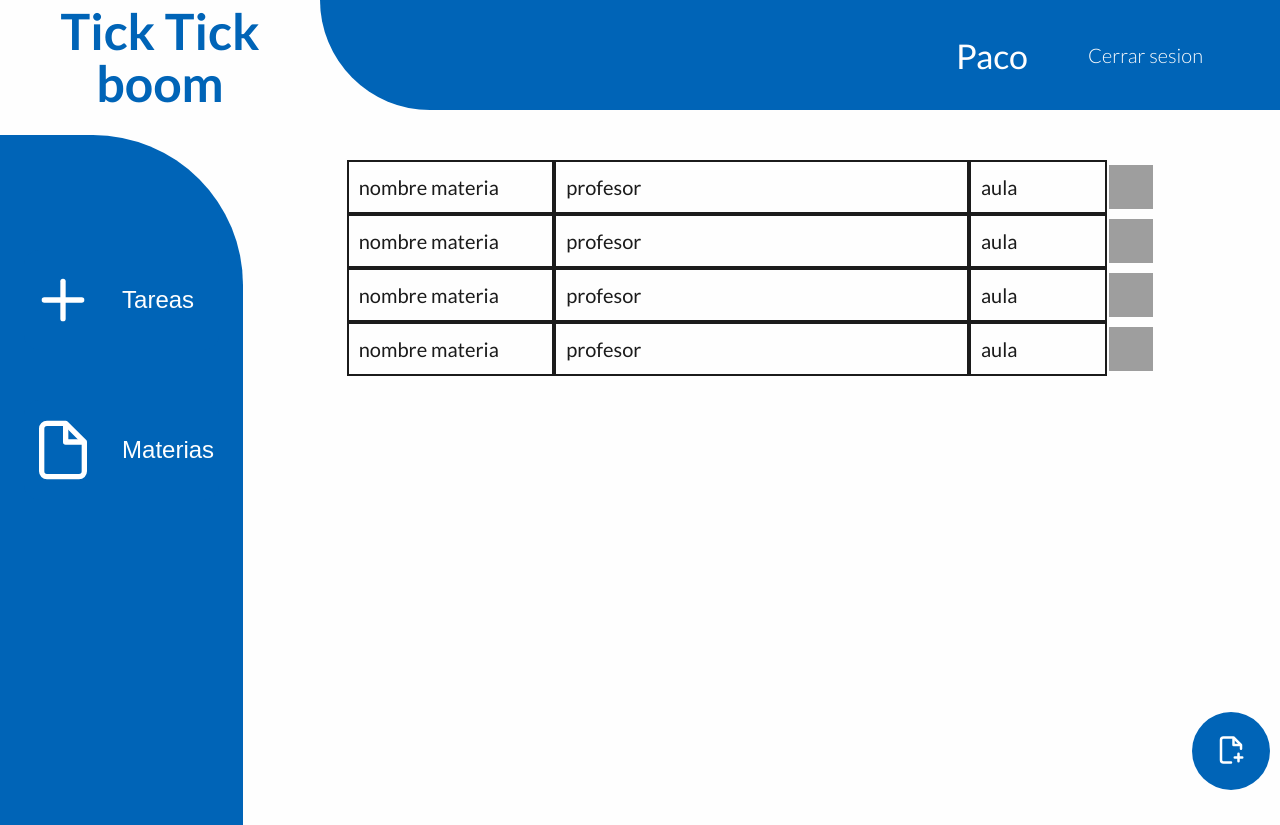
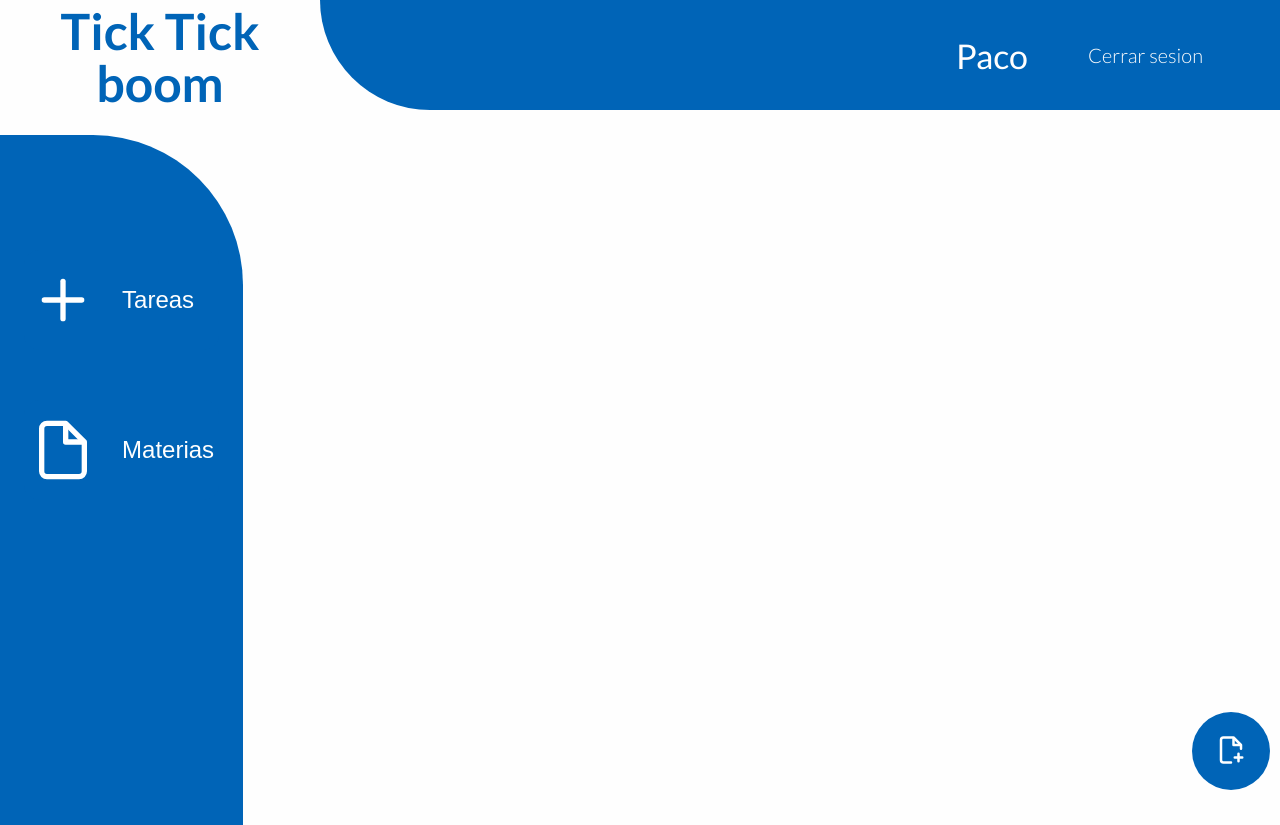
Before and after one commit to montesp/TickTickSchoolFrontend, a React (Create React App) app: page /materias in a window 1280 px wide. Built offline with nearby package versions, Linux system fonts and the light colour scheme; grey boxes are pictures that could not be loaded.

Commit message:
user could eliminate subject and add subject with a modal view

```diff
--- a/src/components/task-view/SubjectView.js
+++ b/src/components/task-view/SubjectView.js
@@ -23,7 +23,35 @@ import Delete from '../../assets/icons/x.svg';
 
 // Modals
 import { Modal } from "../../modal/Modal";
+import { AddSubject } from "../../modal/AddSubject";
 
+
+// const data = [
+//     {
+//       key:1,
+//       subject: "Gestion de proyectos",
+//       teacher: 'Manuel Irigoyen',
+//       classroom: 'B3'
+//     },
+//     {
+//         key:2,
+//         subject: "Gestion de proyectos",
+//         teacher: 'Manuel Irigoyen',
+//         classroom: 'B3'
+//       },
+//       {
+//         key:3,
+//         subject: "Gestion de proyectos",
+//         teacher: 'Manuel Irigoyen',
+//         classroom: 'C1'
+//       },
+//       {
+//         key:4,
+//         subject: "Gestion de proyectos",
+//         teacher: 'Manuel Irigoyen',
+//         classroom: 'F6',
+//       },
+// ]
 
 function SubjectView(){
     const localStorageSubject = localStorage.getItem('SUBJECTS_V1');
@@ -36,12 +64,13 @@ function SubjectView(){
         parsedSubject = JSON.parse(localStorageSubject);
     }
 
-    console.log(parsedSubject);
 
     const [modalAddS, setModalAddS] = useState(false);
     const [subjects, setSubjects] = useState(parsedSubject);
 
     const deleteSubject = (key) => {
+        console.log(key);
+        console.log(subjects);
         const subjectIndex = subjects.findIndex(subject => subject.key === key);
         const newSubjects = [...subjects];
         newSubjects.splice(subjectIndex, 1);
@@ -51,7 +80,7 @@ function SubjectView(){
 
     const saveSubjects = (newSubjects) => {
         const stringifiedTaks = JSON.stringify(newSubjects);
-        localStorage.setItem('TASKS_V1', stringifiedTaks);
+        localStorage.setItem('SUBJECTS_V1', stringifiedTaks);
         setSubjects(newSubjects);
     }
 
@@ -68,6 +97,8 @@ function SubjectView(){
 
         saveSubjects(newSubjects);
     }
+
+
 
     return(
         <Fragment>
@@ -101,30 +132,17 @@ function SubjectView(){
                 </SideBar>
                 <TableContainer>
                     <TableSubject>
-                        <RowCeld
-                            subject="nombre materia"
-                            teacher="profesor"
-                            classroom="aula"
+                        {parsedSubject.map(subject => (
+                            <RowCeld
+                            key={subject.key}
+                            subject={subject.subject}
+                            teacher={subject.teacher}
+                            classroom={subject.classroom}
                             icon={Delete}
+                            onDelete={() => deleteSubject(subject.key)}
                         />
-                        <RowCeld
-                            subject="nombre materia"
-                            teacher="profesor"
-                            classroom="aula"
-                            icon={Delete}
-                        />
-                        <RowCeld
-                            subject="nombre materia"
-                            teacher="profesor"
-                            classroom="aula"
-                            icon={Delete}
-                        />
-                        <RowCeld
-                            subject="nombre materia"
-                            teacher="profesor"
-                            classroom="aula"
-                            icon={Delete}
-                        />
+
+                        ))}
                     </TableSubject>
                 </TableContainer>
                 <ButtonAddTask
@@ -137,6 +155,10 @@ function SubjectView(){
 
             {!!modalAddS && (
                 <Modal>
+                    <AddSubject
+                        setModalAddS={setModalAddS}
+                        addSubject={addSubject}
+                    />
                 </Modal>
             )}
 
--- a/src/components/task-view/main/table-subject/RowCeld.js
+++ b/src/components/task-view/main/table-subject/RowCeld.js
@@ -1,4 +1,5 @@
 import './RowCeld.css';
+import './TableCeldIcon.css'
 import { TableCeld } from "./TableCeld";
 import { TableCeldIcon } from './TableCeldIcon';
 
@@ -9,6 +10,7 @@ function RowCeld({
     teacher,
     classroom,
     icon,
+    onDelete,
 }) {
      return(
          <div className='celd-row'>
@@ -21,9 +23,18 @@ function RowCeld({
              <TableCeld
                 text={classroom}
             />
-            <TableCeldIcon
-                icon={icon}
-            />
+           <div className="celd-i">
+                <button
+                className='celd-icon-button'
+                onClick={onDelete}
+                >
+                    <img
+                        className='celd-icon-button__icon'
+                        alt='delete subject icon'
+                        src={icon}
+                    />
+                </button>
+            </div>
          </div>
      );
  }
--- a/src/components/task-view/main/table-subject/TableCeldIcon.jsx
+++ b/src/components/task-view/main/table-subject/TableCeldIcon.jsx
@@ -2,10 +2,14 @@ import './TableCeldIcon.css'
 
 function TableCeldIcon({
     icon,
+    onDelete,
 }) {
      return(
          <div className="celd-i">
-            <button className='celd-icon-button'>
+            <button
+            className='celd-icon-button'
+            onClick={onDelete}
+            >
                 <img
                     className='celd-icon-button__icon'
                     alt='delete subject icon'
--- /dev/null
+++ b/src/modal/AddSubject.jsx
@@ -0,0 +1,82 @@
+import './AddSubject.css'
+
+function AddSubject({
+    setModalAddS,
+    addSubject,
+}) {
+
+
+
+    const onSubmit = () => {
+        const subject = document.getElementById('subject').value;
+        const teacher = document.getElementById('teacher').value;
+        const classroom = document.getElementById('classroom').value;
+        console.log({subject, teacher, classroom});
+        addSubject(subject, teacher, classroom);
+        onCancel()
+    }
+
+    const onCancel = () => {
+        setModalAddS(false);
+    }
+
+    return(
+        <form
+        className='modal-task'
+        >
+            <label
+            className='modal-title-label'
+            htmlFor='subject'
+            >
+                Nombre
+            </label>
+            <input
+            className='modal-title-input'
+            id='subject'
+            />
+
+            <label
+            className='modal-title-label'
+            htmlFor='teacher'
+            >
+                Profesor
+            </label>
+            <input
+            className='modal-title-input'
+            id='teacher'
+            />
+
+
+            <label
+            className='modal-title-label'
+            htmlFor='classroom'
+            >
+                Aula
+            </label>
+            <input
+            className='modal-title-input'
+            id='classroom'
+            />
+
+
+            <div className='buttons-container'>
+                <button
+                type='submit'
+                className='button button-canceled'
+                onClick={onCancel}
+                >
+                Cancelar
+                </button>
+                <button
+                type='button'
+                className='button button-created'
+                onClick={onSubmit}
+                >
+                Crear
+                </button>
+            </div>
+        </form>
+    );
+}
+
+export { AddSubject };
```
Also changed, not shown: src/modal/AddSubject.css (added).
